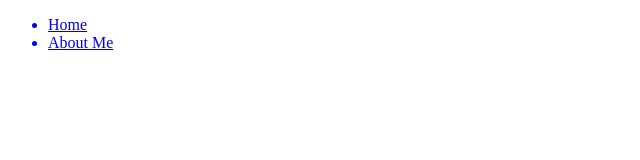
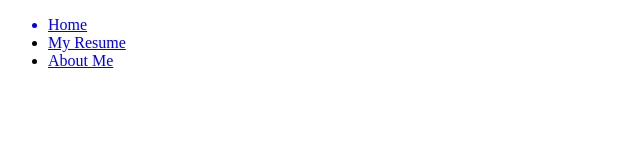
Before and after one commit to JADENVALDE/JADENVALDE.github.io, a plain HTML site: page index.html in a window 1280 px wide. Shown: the whole page, without its empty margins (0-640 px from the left). Drawn offline with Linux system fonts and the light colour scheme.

Commit message:
Update index.html

```diff
--- a/index.html
+++ b/index.html
@@ -8,7 +8,8 @@
     <nav>
       <ul>
         <a href="./index.html"><li>Home</li></a>
-                 <a href="./aboutme.html"><li>About Me</li></a>
+        <a href="./myresume.pdf" target="_blank"><li>My Resume</il></a>
+        <a href="./aboutme.html"><li>About Me</li></a>
                                          </ul>
                                          </nav>
                                          </header>
```
